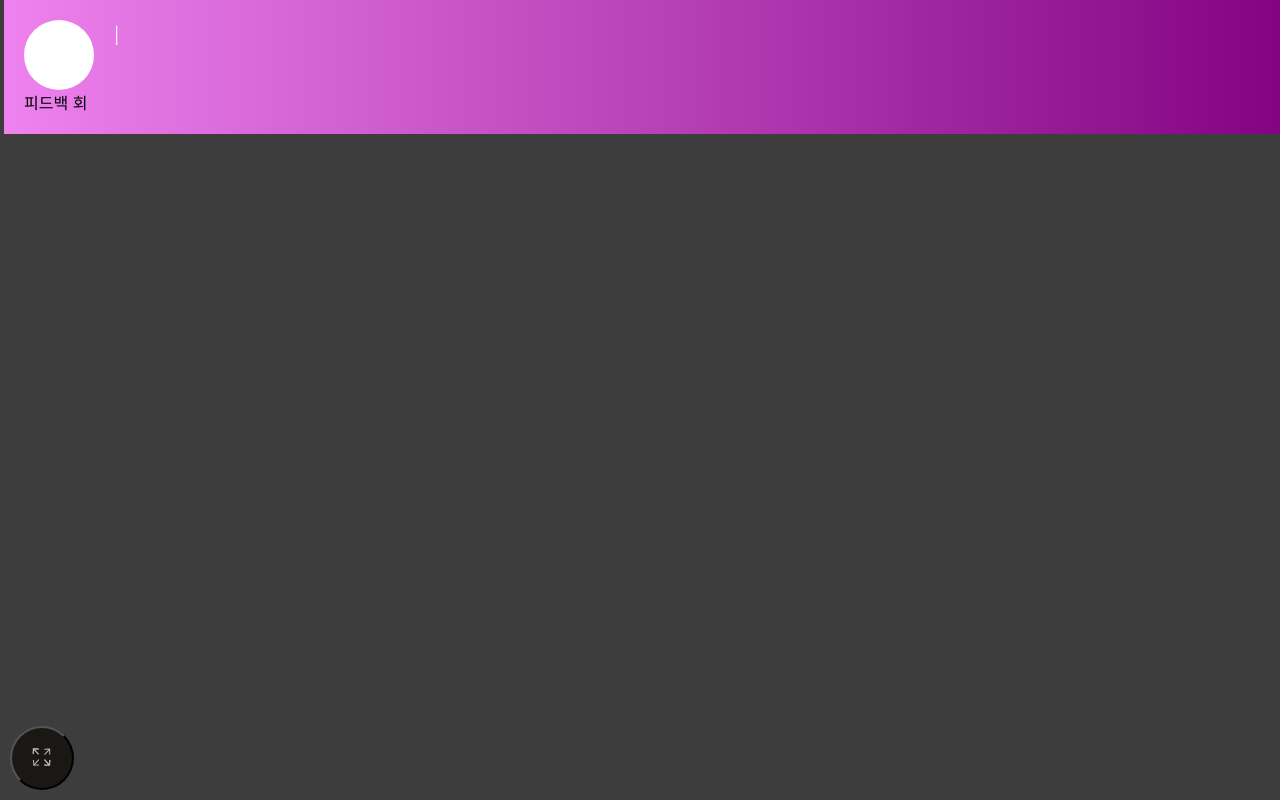
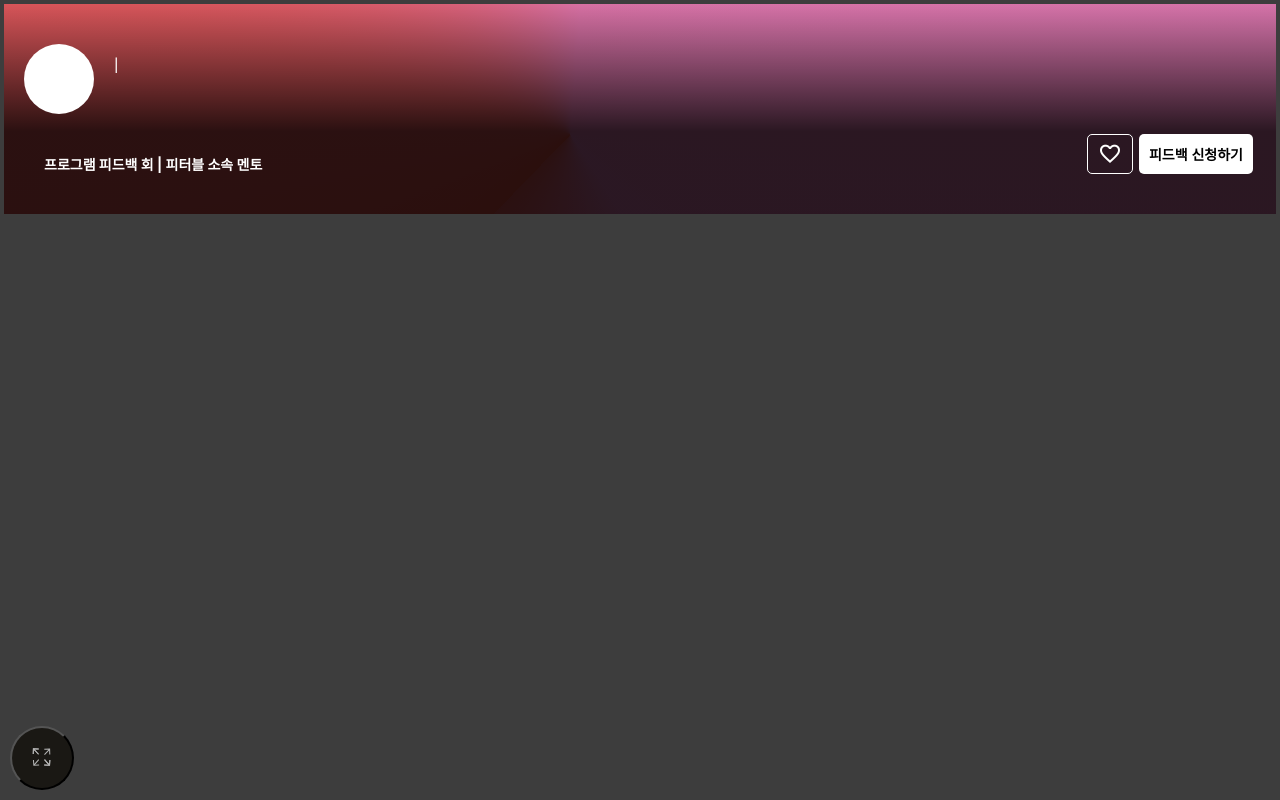
Before and after one commit to wonny-won/fitable_react, a React (Create React App) app: page /program/1 in a window 1280 px wide. Built offline with nearby package versions, Linux system fonts and the light colour scheme.

Commit message:
simpleMentoSection 완료

```diff
--- a/public/index.html
+++ b/public/index.html
@@ -10,6 +10,7 @@
       content="Web site created using create-react-app"
     />
     <link rel="apple-touch-icon" href="%PUBLIC_URL%/logo192.png" />
+    <link rel="stylesheet" href="https://fonts.googleapis.com/css2?family=Material+Symbols+Outlined:opsz,wght,FILL,GRAD@20..48,100..700,0..1,-50..200" />
     <!--
       manifest.json provides metadata used when your web app is installed on a
       user's mobile device or desktop. See https://developers.google.com/web/fundamentals/web-app-manifest/
--- /dev/null
+++ b/src/components/atom/button/button.tsx
@@ -0,0 +1,17 @@
+import * as S from './styled'
+
+interface ButtonProp {
+    text?:string;
+    style?:{};
+    isuseIcon?:boolean;
+    iconComp?: React.ReactNode
+}
+
+export default function Button (props:ButtonProp) {
+    const {text,style,isuseIcon,iconComp} = props
+    return(
+        <S.Button style={{...style}}>
+            {isuseIcon ? iconComp : (text? text : '확인')}
+        </S.Button>
+    )
+}
--- /dev/null
+++ b/src/components/atom/button/styled.ts
@@ -0,0 +1,17 @@
+import styled from "@emotion/styled";
+
+export const Button = styled.button`
+    height: 40px;
+    text-align: center;
+    margin: 0 3px;
+    padding: 0 10px;
+    background-color: #fff;
+    font-size: 14px;
+    font-weight: 800;
+    color: black;
+    border: none;
+    border-radius: 5px;
+    &:hover{
+        cursor: pointer;
+    }
+`
--- /dev/null
+++ b/src/components/atom/icons/save.tsx
@@ -0,0 +1,14 @@
+interface IconProp {
+    style?:{}
+}
+
+export default function Save (props:IconProp) {
+    const {style} = props
+    return (
+        <>
+            <div className="material-symbols-outlined" style={{...style}}>
+                favorite
+            </div>
+        </>
+    )
+}
--- a/src/components/organism/sections/programMento/simpleMentoInfoSection.tsx
+++ b/src/components/organism/sections/programMento/simpleMentoInfoSection.tsx
@@ -1,4 +1,6 @@
+import Button from 'components/atom/button/button';
 import * as S from './styled'
+import Save from 'components/atom/icons/save';
 
 interface PropType {
     data?:{
@@ -13,20 +15,32 @@ interface PropType {
 
 export default function SimpleMentoInfoSection (props:PropType) {
     const {data} = props
+    const buttonParam = {
+        text: '피드백 신청하기',
+    }
+    const mentoSaveBtnParam = {
+        isuseIcon: true,
+        iconComp: <Save style={{paddingTop:'3px'}}/>,
+        style: {backgroundColor:'transparent', border: '1.5px solid #fff', color: '#fff'}
+    }
 
     return (
-        <>
             <S.SectionWrap>
-                <S.MentoBasicInfo>
-                    <S.Img></S.Img>
-                    <S.InfoTextWrap>
-                        <S.Name>{data?.name}</S.Name>
-                        <div>{data?.company}</div>
-                        <div>{data?.position} | {data?.employmentYear}</div>
-                    </S.InfoTextWrap>
-                </S.MentoBasicInfo>
-                <div>피드백 {data?.feedbackCount} 회</div>
+                <div>
+                    <S.MentoBasicInfo>
+                        <S.Img></S.Img>
+                        <div>
+                            <S.Name>{data?.name}</S.Name>
+                            <S.Text1>{data?.company}</S.Text1>
+                            <S.Text3>{data?.position} | {data?.employmentYear}</S.Text3>
+                        </div>
+                    </S.MentoBasicInfo>
+                    <S.Text2>프로그램 피드백 {data?.feedbackCount} 회 | 피터블 소속 멘토</S.Text2>
+                </div>
+                <S.BtnWrap>
+                    <Button {...mentoSaveBtnParam}/>
+                    <Button {...buttonParam}/>
+                </S.BtnWrap>
             </S.SectionWrap>
-        </>
     )
 }
--- a/src/components/organism/sections/programMento/styled.ts
+++ b/src/components/organism/sections/programMento/styled.ts
@@ -1,9 +1,12 @@
 import styled from "@emotion/styled";
 
 export const SectionWrap = styled.section`
-    width: 100%;
-    padding: 20px;
-    background: linear-gradient(90deg,violet, purple);
+    display: flex;
+    justify-content: space-between;
+    padding: 40px 20px;
+    background: linear-gradient(rgba(0, 0, 0, 0) 0%, rgba(0, 0, 0, 0.8) 60.59%), conic-gradient(from 224deg at 44.53% 62.16%, rgb(214, 73, 62) 0deg, rgb(214, 85, 90) 61.875deg, rgb(214, 112, 163) 140.625deg, rgb(212, 117, 174) 283.125deg, rgb(214, 82, 82) 360deg);
+    color: #fff;
+    margin-top:4px;
 `
 export const MentoBasicInfo = styled.div`
     display: flex;
@@ -19,15 +22,30 @@ export const Img = styled.div`
     font-weight: 600;
 `
 
- export const InfoTextWrap = styled.div`
-    color: #fff;
- `
+//  export const InfoTextWrap = styled.div`
+//     color: #fff;
+//  `
  export const Name = styled.h3`
-    font-size: 16px;
-    font-weight: 800;
+    font-size: 20px;
+    font-weight: bolder;
     margin: 5px 0;
  `
 
- export const Text = styled.div`
-    ;
+ export const Text1 = styled.div`
+    font-size: 15px;
+    font-weight: 700;
  `
+ export const Text2 = styled.div`
+    font-size: 14px;
+    font-weight: 700;
+    padding: 40px 0 0 20px;
+ `
+ export const Text3 = styled.div`
+    font-size: 13px;
+    font-weight: 500;
+    padding-top: 8px;
+ `
+ export const BtnWrap = styled.div`
+    display: flex;
+    align-items: end;
+`
--- a/src/components/views/program/programMento.tsx
+++ b/src/components/views/program/programMento.tsx
@@ -10,8 +10,6 @@ export default function ProgramMento(){
 
 
     return (
-        <>
-            <SimpleMentoInfoSection data={data}/>
-        </>
+        <SimpleMentoInfoSection data={data}/>
     )
 }
```
